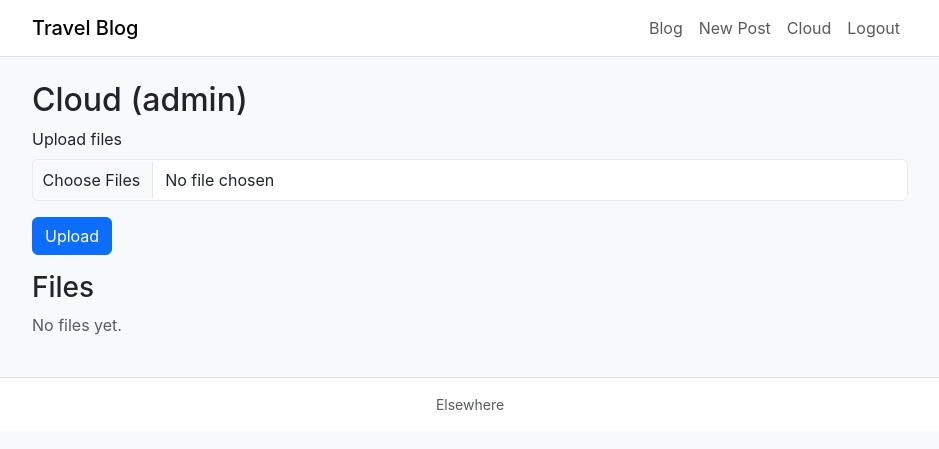
After one commit to ItsJamin/elsewhere, a Flask app: page /cloud/ in a window 1280 px wide. The commit adds this page. Shown: the top 449 px of the page, without its empty margins (170-1109 px from the left). Run offline with Flask 3, Linux system fonts and the light colour scheme; the visitor is signed in with stand-in values (Sample User, id 1).

Commit message:
added cloud

```diff
--- /dev/null
+++ b/app/blueprints/cloud/__init__.py
@@ -0,0 +1,5 @@
+from flask import Blueprint
+
+cloud_bp = Blueprint("cloud", __name__, url_prefix="/cloud", template_folder="templates")
+
+from . import routes  # noqa
--- /dev/null
+++ b/app/blueprints/cloud/routes.py
@@ -0,0 +1,78 @@
+from . import cloud_bp
+from flask import (
+    current_app,
+    render_template,
+    request,
+    redirect,
+    url_for,
+    session,
+    flash,
+    send_from_directory,
+)
+import os
+from werkzeug.utils import secure_filename
+from datetime import datetime
+import uuid
+
+@cloud_bp.route("/", methods=["GET", "POST"])
+def index():
+    if not session.get("admin"):
+        return redirect(url_for("auth.login"))
+
+    cloud_folder = current_app.config.get("CLOUD_FOLDER")
+    os.makedirs(cloud_folder, exist_ok=True)
+
+    if request.method == "POST":
+        files = request.files.getlist("files")
+        saved = []
+        for f in files:
+            if f and f.filename:
+                filename = secure_filename(f.filename)
+                unique = f"{datetime.utcnow().strftime('%Y%m%d%H%M%S')}_{uuid.uuid4().hex}_{filename}"
+                dest = os.path.join(cloud_folder, unique)
+                f.save(dest)
+                saved.append(unique)
+        if saved:
+            flash(f"Uploaded {len(saved)} file(s).", "info")
+        return redirect(url_for("cloud.index"))
+
+    # list files in cloud folder (non-recursive)
+    items = []
+    try:
+        for name in os.listdir(cloud_folder):
+            path = os.path.join(cloud_folder, name)
+            if os.path.isfile(path):
+                stat = os.stat(path)
+                items.append({"name": name, "mtime": stat.st_mtime, "size": stat.st_size})
+    except Exception:
+        items = []
+    items.sort(key=lambda x: x["mtime"], reverse=True)
+
+    return render_template("cloud.html", files=items)
+
+@cloud_bp.route("/download/<path:filename>")
+def download(filename):
+    if not session.get("admin"):
+        return redirect(url_for("auth.login"))
+    cloud_folder = current_app.config.get("CLOUD_FOLDER")
+    return send_from_directory(cloud_folder, filename, as_attachment=True)
+
+@cloud_bp.route("/delete", methods=["POST"])
+def delete_file():
+    if not session.get("admin"):
+        return redirect(url_for("auth.login"))
+    filename = request.form.get("filename")
+    if not filename:
+        flash("No filename provided", "error")
+        return redirect(url_for("cloud.index"))
+    cloud_folder = current_app.config.get("CLOUD_FOLDER")
+    path = os.path.join(cloud_folder, filename)
+    try:
+        if os.path.exists(path) and os.path.isfile(path):
+            os.remove(path)
+            flash("File deleted", "info")
+        else:
+            flash("File not found", "error")
+    except Exception:
+        flash("Failed to delete file", "error")
+    return redirect(url_for("cloud.index"))
--- /dev/null
+++ b/app/blueprints/cloud/templates/cloud.html
@@ -0,0 +1,52 @@
+{% extends "base.html" %}
+
+{% block title %}Private Cloud{% endblock %}
+
+{% block content %}
+  <h2>Cloud (admin)</h2>
+
+  {% with messages = get_flashed_messages(category_filter=["error", "info"]) %}
+    {% if messages %}
+      <ul class="flashes">
+        {% for m in messages %}
+          <li>{{ m }}</li>
+        {% endfor %}
+      </ul>
+    {% endif %}
+  {% endwith %}
+
+  <form method="post" enctype="multipart/form-data">
+    <div class="mb-3">
+      <label for="files" class="form-label">Upload files</label>
+      <input id="files" name="files" type="file" multiple class="form-control" />
+    </div>
+    <div class="mb-3">
+      <button class="btn btn-primary">Upload</button>
+    </div>
+  </form>
+
+  <h3>Files</h3>
+  {% if files %}
+    <ul class="list-group">
+      {% for f in files %}
+        <li class="list-group-item d-flex justify-content-between align-items-center">
+          {% set parts = f.name.split('_', 2) %}
+          {% set display = parts[2] if parts|length > 2 else f.name %}
+          <div>
+            <strong>{{ display }}</strong>
+            <div class="text-muted small">{{ f.size }} bytes</div>
+          </div>
+          <div class="btn-group" role="group">
+            <a href="{{ url_for('cloud.download', filename=f.name) }}" class="btn btn-sm btn-outline-primary" download="{{ display }}">Download</a>
+            <form method="post" action="{{ url_for('cloud.delete_file') }}" style="display:inline;">
+              <input type="hidden" name="filename" value="{{ f.name }}">
+              <button type="submit" class="btn btn-sm btn-outline-danger" onclick="return confirm('Delete file?')">Delete</button>
+            </form>
+          </div>
+        </li>
+      {% endfor %}
+    </ul>
+  {% else %}
+    <p class="text-muted">No files yet.</p>
+  {% endif %}
+{% endblock %}
--- a/app/config.py
+++ b/app/config.py
@@ -8,6 +8,7 @@ class Config:
     # Uploads
     _BASE_DIR = os.path.dirname(os.path.abspath(__file__))
     UPLOAD_FOLDER = os.path.normpath(os.path.join(_BASE_DIR, "..", "instance", "uploads"))
+    CLOUD_FOLDER = os.path.normpath(os.path.join(_BASE_DIR, "..", "instance", "cloud"))
     MAX_CONTENT_LENGTH = int(os.environ.get("MAX_CONTENT_LENGTH", 50 * 1024 * 1024))  # default 50 MB
 
     # Database (simple SQLite file in instance/)
--- a/app/templates/base.html
+++ b/app/templates/base.html
@@ -26,6 +26,7 @@
           <li class="nav-item"><a class="nav-link" href="{{ url_for('blog.list_posts') }}">Blog</a></li>
           {% if session.get('admin') %}
             <li class="nav-item"><a class="nav-link" href="{{ url_for('blog.new_post') }}">New Post</a></li>
+            <li class="nav-item"><a class="nav-link" href="{{ url_for('cloud.index') }}">Cloud</a></li>
             <li class="nav-item"><a class="nav-link" href="{{ url_for('auth.logout') }}">Logout</a></li>
           {% else %}
             <li class="nav-item"><a class="nav-link" href="{{ url_for('auth.login') }}">Admin</a></li>
```
Also changed, not shown: app/__init__.py (+12 -1 lines), 1 other file.
